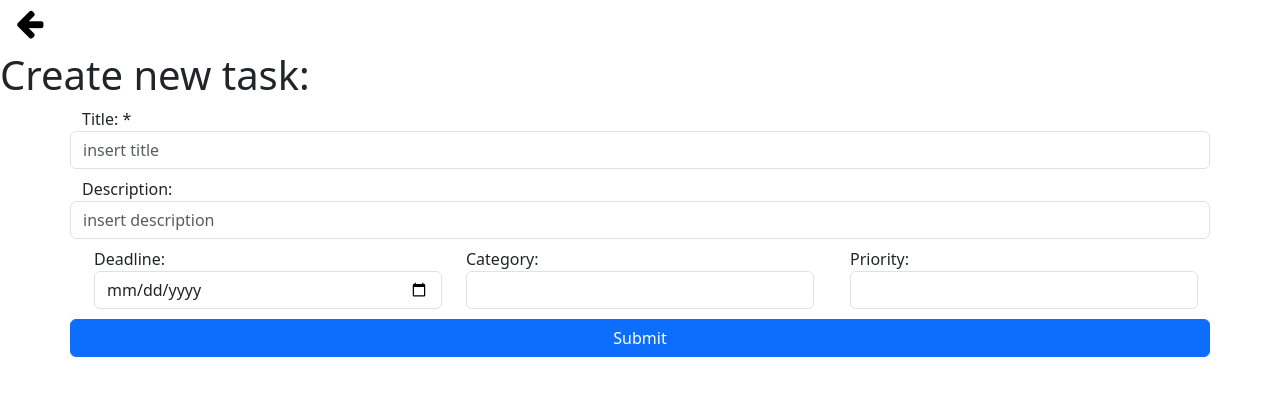
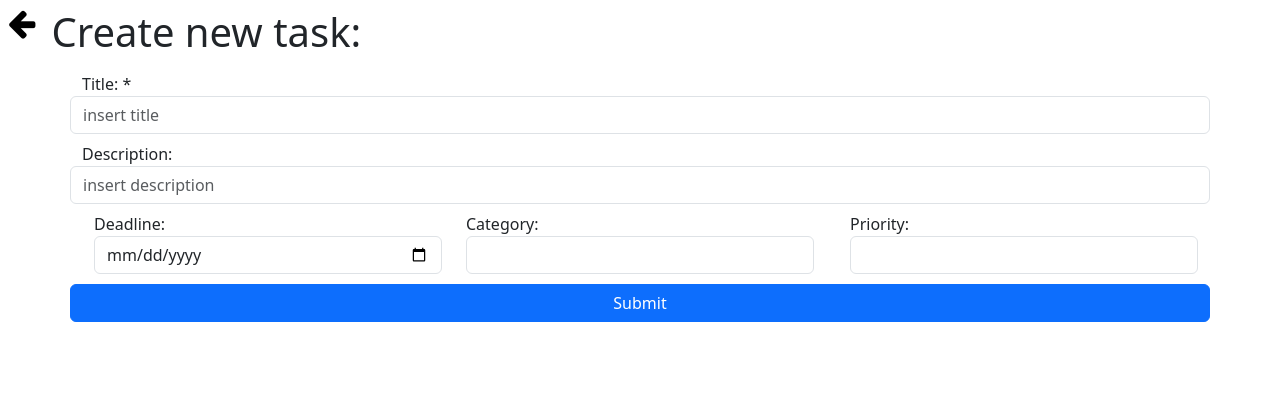
Before and after one commit to BrunoPascoa76/ES-todoList-API, a Python web app: template app/templates/addTask.html in a window 1280 px wide. Shown: the part 54-450 px from the top of the page. Run offline with Jinja, Linux system fonts and the light colour scheme; the template is opened without the code that fills it, so the values that code supplies are empty.

Commit message:
KAN-4 made form look a bit better

```diff
--- a/app/templates/addTask.html
+++ b/app/templates/addTask.html
@@ -16,10 +16,12 @@
           </form>
         </div>
     </nav>
-    <a class="btn btn-light btn-lg" style="border: none; background: transparent;" href="/ui">
-        <i class="fa fa-arrow-left" style="font-size: 2rem;"></i>
-    </a>
-    <h1>Create new task:</h1>
+    <div class="d-flex flex-row justify-content-start">
+        <a class="p-2 btn btn-light btn-lg" style="border: none; background: transparent;" href="/ui">
+            <i class="fa fa-arrow-left" style="font-size: 2rem;"></i>
+        </a>
+        <h1 class="p-2">Create new task:</h1>
+    </div>
     <form method="POST" action="{{ url_for('tasks') }}">
         <div class="container">
             <div class="row form-group">
```
